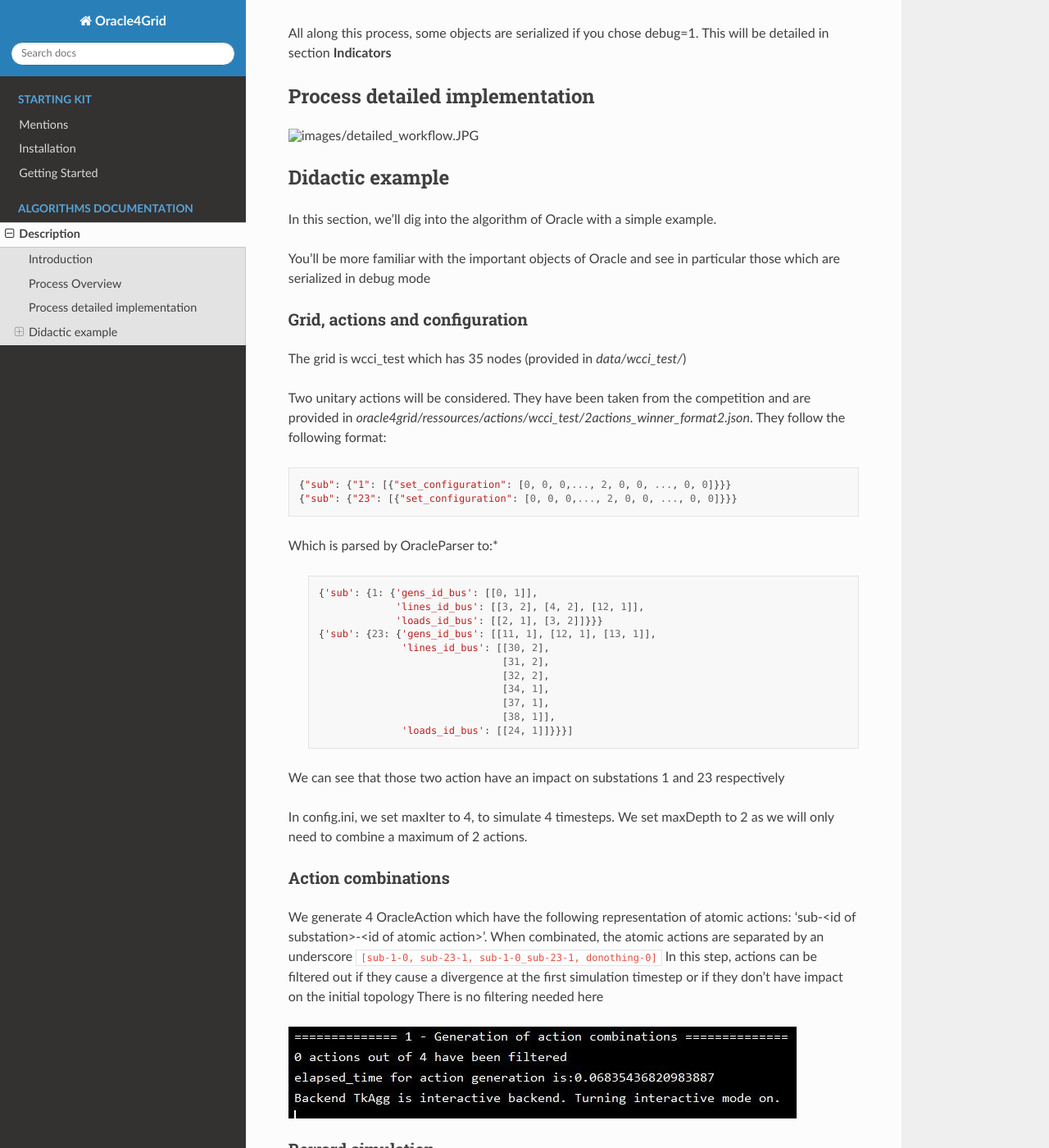
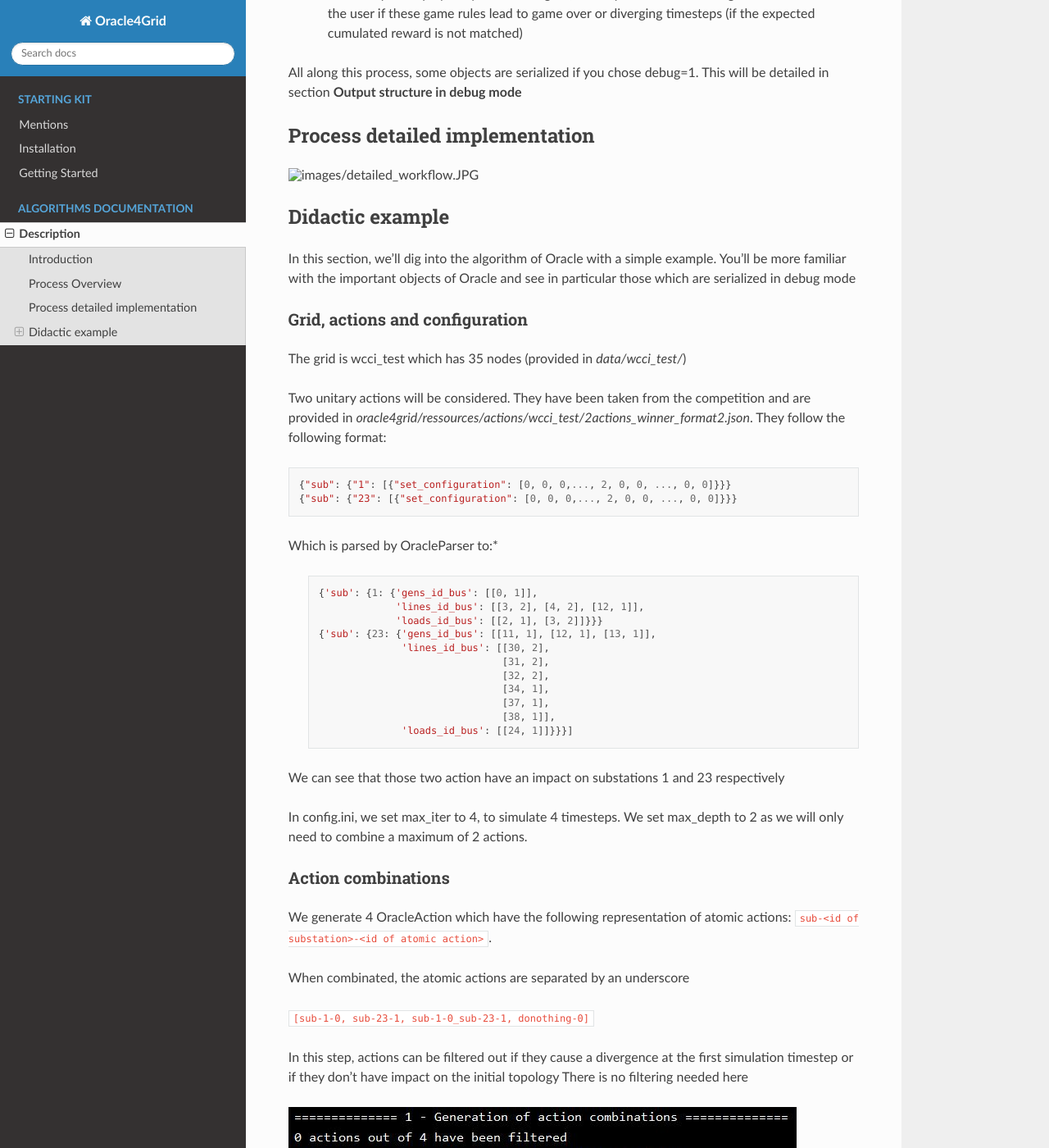
Before and after one commit to marota/Oracle4Grid, a Sphinx documentation site: the page built from docs/DESCRIPTION.rst, in a window 1280 px wide and 1400 px high, scrolled down 2279 px. Shown: the whole window at 82% size. Built offline with Sphinx 7.4.7 and the Read the Docs theme 2.0.0, drawn with Linux system fonts in a browser that asks for light colours; some of the changed text lies outside the part shown.

Commit message:
doc read - README updated - config.ini output path description

```diff
--- a/docs/DESCRIPTION.rst
+++ b/docs/DESCRIPTION.rst
@@ -44,7 +46,7 @@
 * **6 - Trajectory replay in real game rules conditions**
     The best path is played by an OracleAgent, with a possible new set of game rules. It warns the user if these game rules lead to game over or diverging timesteps (if the expected cumulated reward is not matched)
 
-All along this process, some objects are serialized if you chose debug=1. This will be detailed in section **Indicators**
+All along this process, some objects are serialized if you chose debug=1. This will be detailed in section **Output structure in debug mode**
 
 Process detailed implementation
 ================================
@@ -56,7 +58,6 @@
 =================
 
 In this section, we'll dig into the algorithm of Oracle with a simple example.
-
 You'll be more familiar with the important objects of Oracle and see in particular those which are serialized in debug mode
 
 Grid, actions and configuration
@@ -89,13 +90,17 @@
 
 We can see that those two action have an impact on substations 1 and 23 respectively
 
-In config.ini, we set maxIter to 4, to simulate 4 timesteps. We set maxDepth to 2 as we will only need to combine a maximum of 2 actions.
+In config.ini, we set max_iter to 4, to simulate 4 timesteps. We set max_depth to 2 as we will only need to combine a maximum of 2 actions.
 
 Action combinations
 ^^^^^^^^^^^^^^^^^^^^
 
-We generate 4 OracleAction which have the following representation of atomic actions: 'sub-<id of substation>-<id of atomic action>'. When combinated, the atomic actions are separated by an underscore
+We generate 4 OracleAction which have the following representation of atomic actions: ``sub-<id of substation>-<id of atomic action>``.
+
+When combinated, the atomic actions are separated by an underscore
+
 ``[sub-1-0, sub-23-1, sub-1-0_sub-23-1, donothing-0]``
+
 In this step, actions can be filtered out if they cause a divergence at the first simulation timestep or if they don't have impact on the initial topology
 There is no filtering needed here
 
@@ -120,7 +125,7 @@
 .. image:: images/didactic_step3.JPG
 
 * The nodes of the graph represent actions (vertical axis) at a given time step (horizontal axis)
-* The edges represent transitions between actions, they are permitted or not according to the provided game rules. These game rules are in constants.DICT_GAME_PARAMETERS_GRAPH and consist exclusively in limiting the number of impacted substation (for actions on topology) and impacted lines (for disconnection actions)
+* The edges represent transitions between actions, they are permitted or not according to the provided game rules. These game rules are in ``constants.DICT_GAME_PARAMETERS_GRAPH`` and consist exclusively in limiting the number of impacted substation (for actions on topology) and impacted lines (for disconnection actions)
 * The weights on the edges represent the reward obtained when operating the edge transition
 * The init and end node don't represent any grid state, they are required in networkX for a proper computation of the best trajectories
 
@@ -169,7 +174,7 @@
 
 .. image:: images/didactic_step5.JPG
 
-A specific order in rewards must be respected. Otherwise a ValueError is raised
+A specific order in rewards must be respected. Otherwise a ValueError is raised:
 
 * Doing nothing cannot be strictly better than the best path
 * The best path respected transition rules cannot be strictly better than the best path with no constraint
--- a/docs/GETTING_STARTED.rst
+++ b/docs/GETTING_STARTED.rst
@@ -75,7 +75,7 @@
 
 Additionaly, a Pandas.DataFrame with interesting cumulated rewards for various standard behaviour (indicators) is returned in order to give context and boundaries to the performance of Oracle but also your agents.
 
-.. image:: images/kpis_example.JPG
+.. image:: images/didactic_step5.JPG
 
 In debug mode, more info will be printed and serialized.
 
@@ -105,7 +105,7 @@
 
 It can be found in *oracle4grid/core/utils/constants.py*
 
-Currently, you can modifiy three main features in constants:
+You can currently modify three main features in the constants:
 
 * The Grid2op Backend used for simulations
 * The main reward and additional other rewards to be used
--- a/docs/README.rst
+++ b/docs/README.rst
@@ -7,9 +7,9 @@
 An Oracle system is defined by it's ability to know all possible outcome,
 in order to deduce the best course of actions. Named after an Oracle, who knows the future.
 
-This is an Oracle System that tries to brute force the best possible combination of actions taken by an agent, in a certain Grid2OP environment.
+This is an Oracle System that tries to brute force the best possible combination of actions taken by an agent, in a certain Grid2op environment.
 It does so by using data from a set of user-fed actions played in a dummy environment that allows any actions.
-It then finds the best possible course of actions that an agent can take, called "Best path".
+It then finds the best possible course of actions that an agent can take, called "Best path" (computed with or without possibility of overload).
 Finally, a few KPIs are produced in order to give a quick rundown of the state of the environment initially provided.
 
 This can allow you to test the boundaries of a given network environment, and get a better understanding of the potential weaknesses
```
Also changed, not shown: other parts of docs/DESCRIPTION.rst (+7 -4 lines), README.md (+31 -20 lines), docs/images/kpis_example.JPG (deleted), 1 other file.
